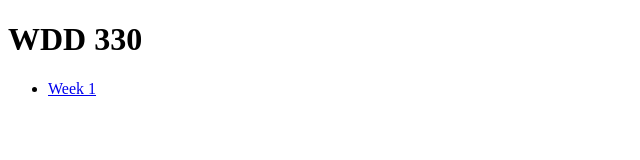
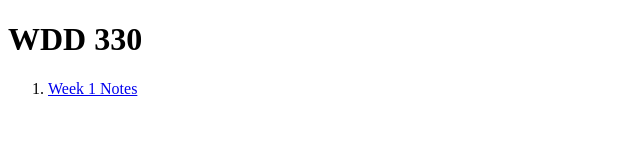
Before and after one commit to stava-11/WDD_330, a plain HTML site: page index.html in a window 1280 px wide. Shown: the full height of the page, 0-640 px from the left. Drawn offline with Linux system fonts and the light colour scheme.

Commit message:
javascript ordered list

```diff
--- a/index.html
+++ b/index.html
@@ -8,10 +8,9 @@
 </head>
 <body>
     <h1>WDD 330</h1>
-    <ul>
-        <li>
-            <a href="wk_01/wk_01.html" target="_blank">Week 1</a>
-        </li>
-    </ul>
+    <ol id="mainOL">
+
+    </ol>
+    <script src="js/main.js"></script>
 </body>
 </html>
--- /dev/null
+++ b/js/main.js
@@ -0,0 +1,13 @@
+
+const links = [
+    {
+        label: "Week 1 Notes",
+        url: "wk_01/index.html"
+    }
+]
+
+for (item of links){
+    let lbl = document.createElement('LI');
+    lbl.innerHTML = '<a href="' + item.url + '">' + item.label + '</a>';
+    document.querySelector('#mainOL').appendChild(lbl);
+}
```
Also changed, not shown: wk_01/index.html (renamed from wk_01/wk_01.html).
